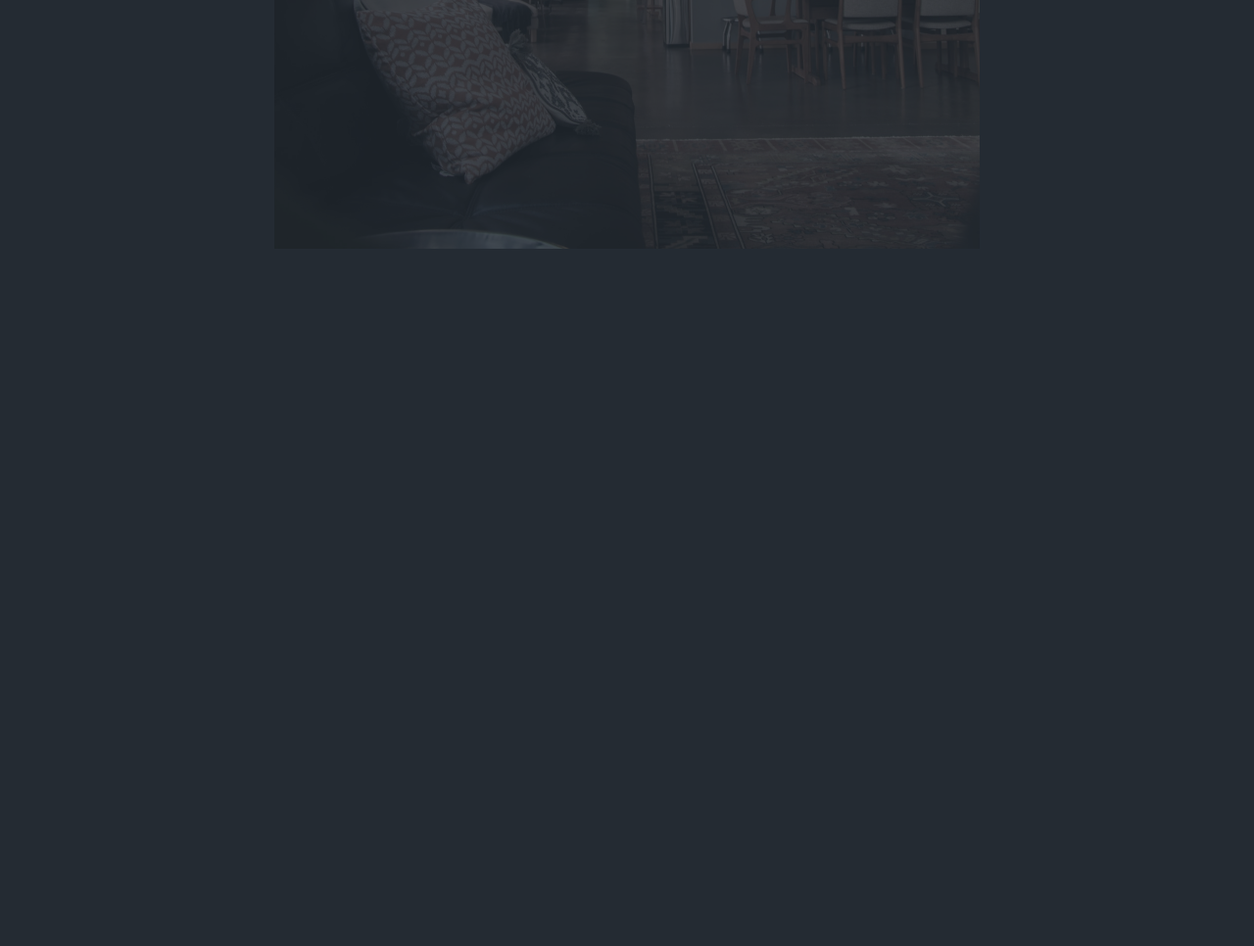
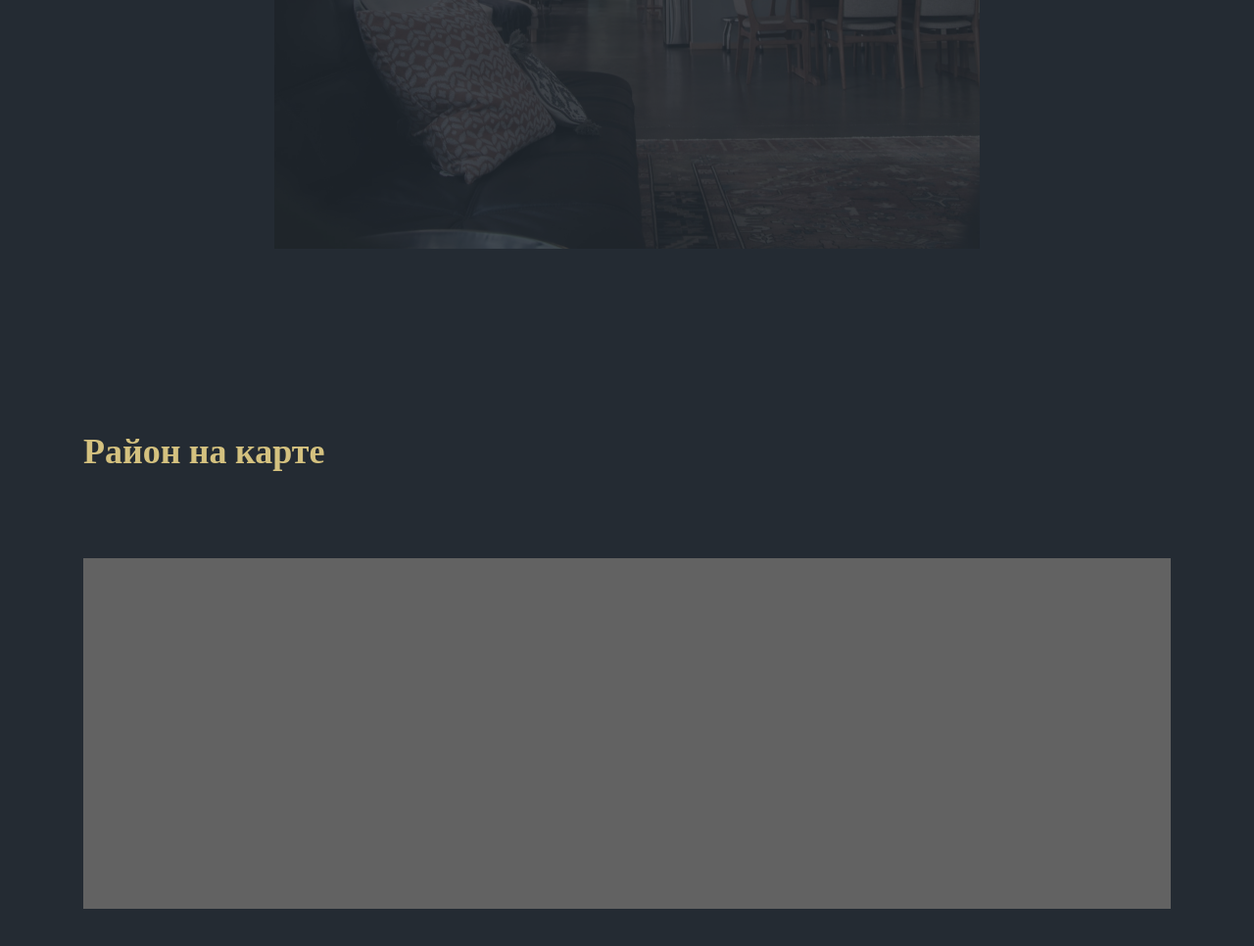
Before and after one commit to Ibragim066/loft-house, a plain HTML site: page index.html in a window 1280 px wide. Shown: the part 3029-3995 px from the top of the page at 98% size. Before the commit the page ends 3283 px from the top, so only its background shows below. Drawn offline with nearby package versions, Linux system fonts and the light colour scheme.

Commit message:
section map

```diff
--- a/index.html
+++ b/index.html
@@ -152,6 +152,17 @@
             </div>
         </section>
 
+        <section class="section-map">
+            <div class="container">
+                <div class="section-map__title">
+                    <h2 class="title-2">Район на карте</h2>
+                </div>
+                <div class="secion-map__map">
+                    <div class="map" id="map"></div>
+                </div>
+            </div>
+        </section>
+
     </main>
 </body>
 
--- /dev/null
+++ b/scss/blocks/_section-map.scss
@@ -0,0 +1,15 @@
+.section-map {
+    padding: 180px 0;
+}
+
+
+.section-map__title {
+    margin-bottom: 88px;
+}
+
+.secion-map__map {}
+
+.map {
+    height: 358px;
+    background: #626262;
+}
--- a/scss/main.scss
+++ b/scss/main.scss
@@ -14,3 +14,4 @@
 @import './blocks/cta';
 @import './blocks/form';
 @import './blocks/video';
+@import './blocks/section-map';
```
Also changed, not shown: css/main.css, css/main.min.css.
